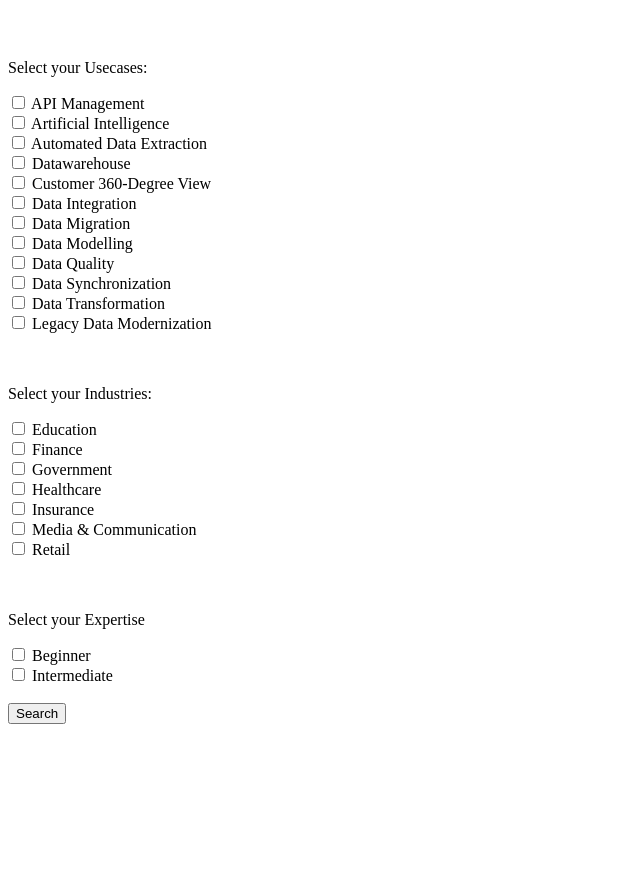
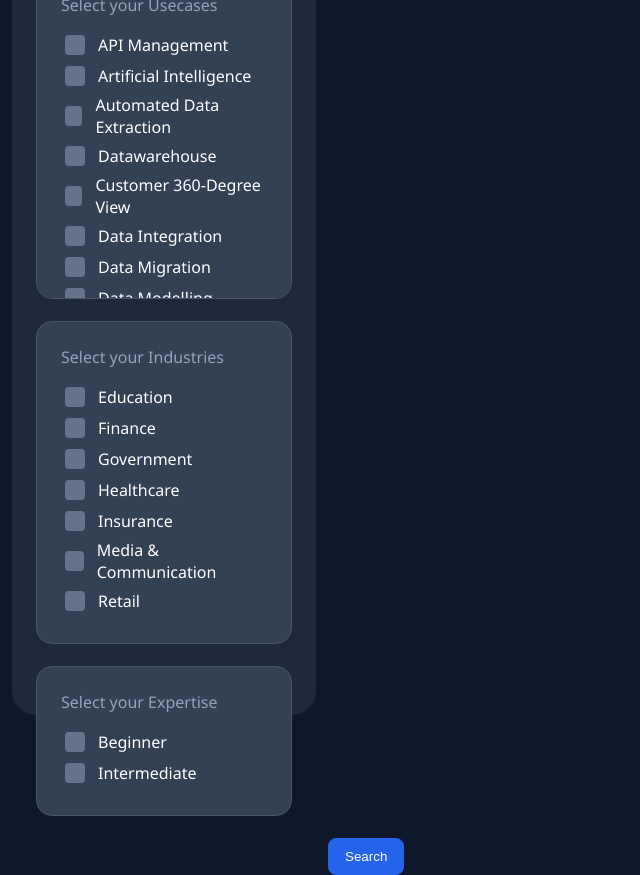
Before and after one commit to SaadOutlook/toolkit, a plain HTML site: page reco/index.html in a window 1280 px wide. Shown: the part 73-948 px from the top of the page, without its empty margins (0-640 px from the left). Before the commit the page ends 805 px from the top, so only its background shows below. Drawn offline with nearby package versions, Linux system fonts and the light colour scheme; no server answers.

Commit message:
side panel done

```diff
--- a/reco/index.html
+++ b/reco/index.html
@@ -1,138 +1,287 @@
 <!DOCTYPE html>
 <html lang="en">
+
 <head>
     <meta charset="UTF-8">
     <meta name="viewport" content="width=device-width, initial-scale=1.0">
     <title>SQL.js Example</title>
     <script src="https://cdnjs.cloudflare.com/ajax/libs/sql.js/1.6.2/sql-wasm.js"></script>
+    <style>
+        html {
+            min-height: 100%;
+            height: 100%;
+            font-family: 'Segoe UI', Tahoma, Geneva, Verdana, sans-serif;
+            color: white;
+            background-color: #0f172a;
+        }
+        .cont {
+            width: 100%;
+            min-width: 100%;
+            min-height: 100%;
+            overflow: hidden;
+            margin:0;
+            height: 100%;
+            min-height: 100%;
+        }
+
+        .row {
+            display: flex;
+            height: 100%;
+        }
+
+        .parameters{
+            background-color: #1e293b;
+
+
+            width: 20%;
+            padding:8px 24px;
+
+            margin:12px;
+            border-radius: 24px;
+        }
+        .results{
+            background-color: #0f172a;
+            width: 80%;
+            min-height: 100%;
+        }
+        .form-group{
+            padding:24px;
+            background-color: #334155;
+            border-radius: 16px;
+            border:1px solid #475569;
+            max-height: 280px;
+            overflow-y: auto;
+        }
+        .form-group p{
+            margin-top:0;
+            color:#94a3b8;
+
+        }
+
+        .checkbox-container {
+  display: flex;
+  align-items: center;
+  gap: 10px;
+}
+
+        input[type="checkbox"] {
+  /* Hide the default checkbox */
+  appearance: none;
+  -webkit-appearance: none;
+  -moz-appearance: none;
+  width: 20px;
+  height: 20px;
+  background-color: #64748b;
+  border: 2px solid #64748b;
+  border-radius: 4px;
+  transition: background-color 0.3s, border-color 0.3s;
+  cursor: pointer;
+  position: relative;
+}
+
+input[type="checkbox"]:checked {
+  background-color: #2563eb;
+  border-color: #2563eb;
+}
+
+input[type="checkbox"]:checked::after {
+  content: '';
+  position: absolute;
+  top: 1px;
+  left: 5px;
+  width: 5px;
+  height: 10px;
+  border: solid white;
+  border-width: 0 2px 2px 0;
+  transform: rotate(45deg);
+}
+
+input[type="checkbox"]:focus {
+  outline: none;
+  box-shadow: 0 0 0 3px rgba(74, 144, 226, 0.4);
+}
+
+label {
+  font-size: 16px;
+  color: white;
+  cursor: pointer;
+  display: flex;
+  align-items: center;
+  gap: 10px;
+  margin-bottom: 5px;
+}
+
+/* For WebKit browsers (Chrome, Safari) */
+::-webkit-scrollbar {
+  width: 24px; /* Width of the scrollbar */
+
+}
+
+::-webkit-scrollbar-track {
+  background: #45484b00; /* Background color of the track */
+  border-radius: 8px;
+   /* Rounded corners of the track */
+}
+
+::-webkit-scrollbar-thumb {
+  background: #64748b33; /* Color of the draggable part of the scrollbar */
+  border-radius: 16px; /* Rounded corners of the thumb */
+  transition: all 0.6s; /* Smooth transition on hover */
+
+  width: 16px;
+  border: 8px solid transparent;
+  background-clip: padding-box;
+}
+
+::-webkit-scrollbar-thumb:hover {
+  cursor: pointer;
+  background: #64748b;
+  width: 16px;
+  border: 8px solid transparent;
+  background-clip: padding-box;
+}
+
+input[type="submit"]{
+    padding: 10px 16px;
+    border-radius: 8px;
+    margin-left: 292px;
+    background-color: #2563eb;
+    border:1px solid #2563eb;
+    color:white;
+    transition: background 0.3s;
+    letter-spacing: 0.01pt;
+}
+
+input[type="submit"]:hover{
+    background-color: #1d4ed8;
+    cursor: pointer;
+    outline: none;
+  box-shadow: 0 0 0 3px rgba(74, 144, 226, 0.4);
+}
+
+    </style>
 </head>
-<body>
 
-    <h1>Search Database</h1>
+<body class="cont">
+
+    <div class="row">
+
+        <div class="parameters">
+
 
             <!-- Form for user input -->
             <form id="queryForm">
 
-        <!-- <select id="usecase" name="usecase">
-            <option value="usecase_apimanagement">API Management</option>
-            <option value="usecase_artificialintelligence">Artificial Intelligence</option>
-            <option value="usecase_automateddataextraction">Automated Data Extraction</option>
-            <option value="usecase_buildingadatwarehouse">Automated Data Extraction</option>
-            <option value="usecase_customer360degreeview">Automated Data Extraction</option>
-            <option value="usecase_dataintegration">Automated Data Extraction</option>
-            <option value="usecase_datamigration">Automated Data Extraction</option>
-            <option value="usecase_datamodelling">Automated Data Extraction</option>
-            <option value="usecase_dataquality">Automated Data Extraction</option>
-            <option value="usecase_datasynchronization">Automated Data Extraction</option>
-            <option value="usecase_datatransformation">Automated Data Extraction</option>
-            <option value="usecase_legacydatamodernization">Automated Data Extraction</option>
 
-        </select> -->
-
-        <br><br>
-        <p>Select your Usecases:</p>
+                <br>
+                <div class="form-group">
+                <p>Select your Usecases</p>
                 <label>
                     <input type="checkbox" name="options" value="usecase_apimanagement">
                     API Management
-        </label><br>
+                </label>
                 <label>
                     <input type="checkbox" name="options" value="usecase_artificialintelligence">
                     Artificial Intelligence
-        </label><br>
+                </label>
                 <label>
                     <input type="checkbox" name="options" value="usecase_automateddataextraction">
                     Automated Data Extraction
-        </label><br>
+                </label>
                 <label>
                     <input type="checkbox" name="options" value="usecase_buildingadatwarehouse">
                     Datawarehouse
-        </label><br>
+                </label>
                 <label>
                     <input type="checkbox" name="options" value="usecase_customer360degreeview">
                     Customer 360-Degree View
-        </label><br>
+                </label>
                 <label>
                     <input type="checkbox" name="options" value="usecase_dataintegration">
                     Data Integration
-        </label><br>
+                </label>
                 <label>
                     <input type="checkbox" name="options" value="usecase_datamigration">
                     Data Migration
-        </label><br>
+                </label>
                 <label>
                     <input type="checkbox" name="options" value="usecase_datamodelling">
                     Data Modelling
-        </label><br>
+                </label>
                 <label>
                     <input type="checkbox" name="options" value="usecase_dataquality">
                     Data Quality
-        </label><br>
+                </label>
                 <label>
                     <input type="checkbox" name="options" value="usecase_datasynchronization">
                     Data Synchronization
-        </label><br>
+                </label>
                 <label>
                     <input type="checkbox" name="options" value="usecase_datatransformation">
                     Data Transformation
-        </label><br>
+                </label>
                 <label>
                     <input type="checkbox" name="options" value="usecase_legacydatamodernization">
                     Legacy Data Modernization
-        </label><br>
+                </label>
+            </div>
 
-
-       <br><br>
-
-       <p>Select your Industries:</p>
+                <br>
+            <div class="form-group">
+                <p>Select your Industries</p>
                 <label>
                     <input type="checkbox" name="industry" value="industry_education">
                     Education
-       </label><br>
+                </label>
                 <label>
                     <input type="checkbox" name="industry" value="industry_finance">
                     Finance
-    </label><br>
+                </label>
                 <label>
                     <input type="checkbox" name="industry" value="industry_government">
                     Government
-    </label><br>
+                </label>
                 <label>
                     <input type="checkbox" name="industry" value="industry_healthcare">
                     Healthcare
-    </label><br>
+                </label>
                 <label>
                     <input type="checkbox" name="industry" value="industry_insurance">
                     Insurance
-    </label><br>
+                </label>
                 <label>
                     <input type="checkbox" name="industry" value="industry_media">
                     Media & Communication
-    </label><br>
+                </label>
                 <label>
                     <input type="checkbox" name="industry" value="industry_retail">
                     Retail
-    </label><br>
-
-    <br><br>
-
+                </label>
+            </div>
+                <br>
+            <div class="form-group">
                 <p>Select your Expertise</p>
                 <label>
                     <input type="checkbox" name="expertise" value="expertise_beginner">
                     Beginner
-       </label><br>
+                </label>
                 <label>
                     <input type="checkbox" name="expertise" value="expertise_intermediate">
                     Intermediate
-    </label><br>
-
+                </label>
+            </div>
 
                 <br>
 
                 <input type="submit" value="Search">
             </form>
+        </div>
+        <!-- Div to display the query results -->
+        <div class="results" id="output"></div>
 
-    <!-- Div to display the query results -->
-    <div id="output"></div>
+    </div>
+
+
 
     <script>
         // Initialize SQL.js and load the database
@@ -155,7 +304,7 @@
             const conditions = selCols.map(selCol => `${selCol} > 0.5`).join(' OR ');
             const orderByClause = selCols.map(selCol => `CAST(SUBSTR(${selCol}, 1, INSTR(${selCol} || '.', '.') + 2) AS REAL) DESC`).join(', ');
             const cols = selCols.map(selCol => `${selCol}`).join(', ');
-        const req = 'title,'+ " " + cols
+            const req = 'title,' + " " + cols
 
             // const query = `SELECT DISTINCT ${req} FROM data WHERE ${conditions} ORDER BY ${orderByClause};`;
 
@@ -181,7 +330,7 @@
             return results;
         }
 
-    document.getElementById('queryForm').addEventListener('submit', async function(event) {
+        document.getElementById('queryForm').addEventListener('submit', async function (event) {
             event.preventDefault();
 
             // Get user input
@@ -249,4 +398,5 @@
     </script>
 
 </body>
+
 </html>
```
Lines whose indentation alone changed are shown as unchanged.
